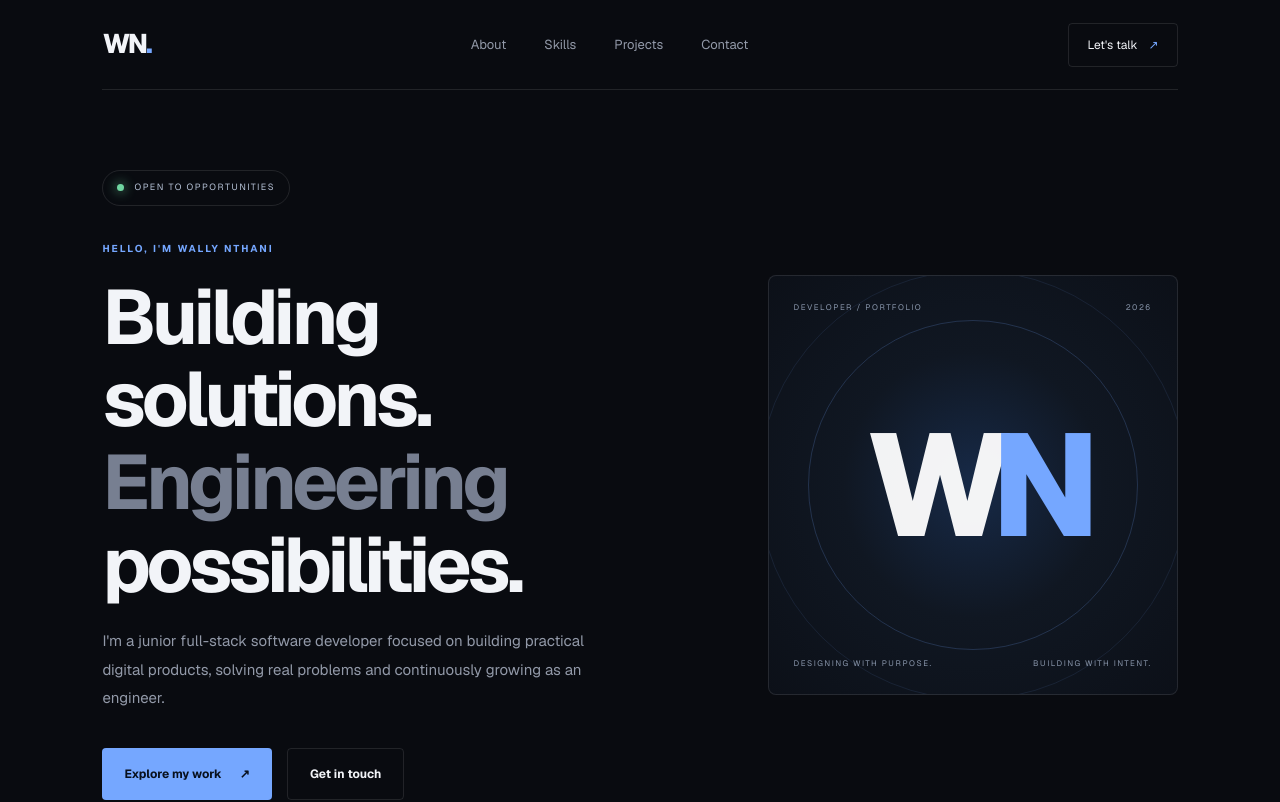
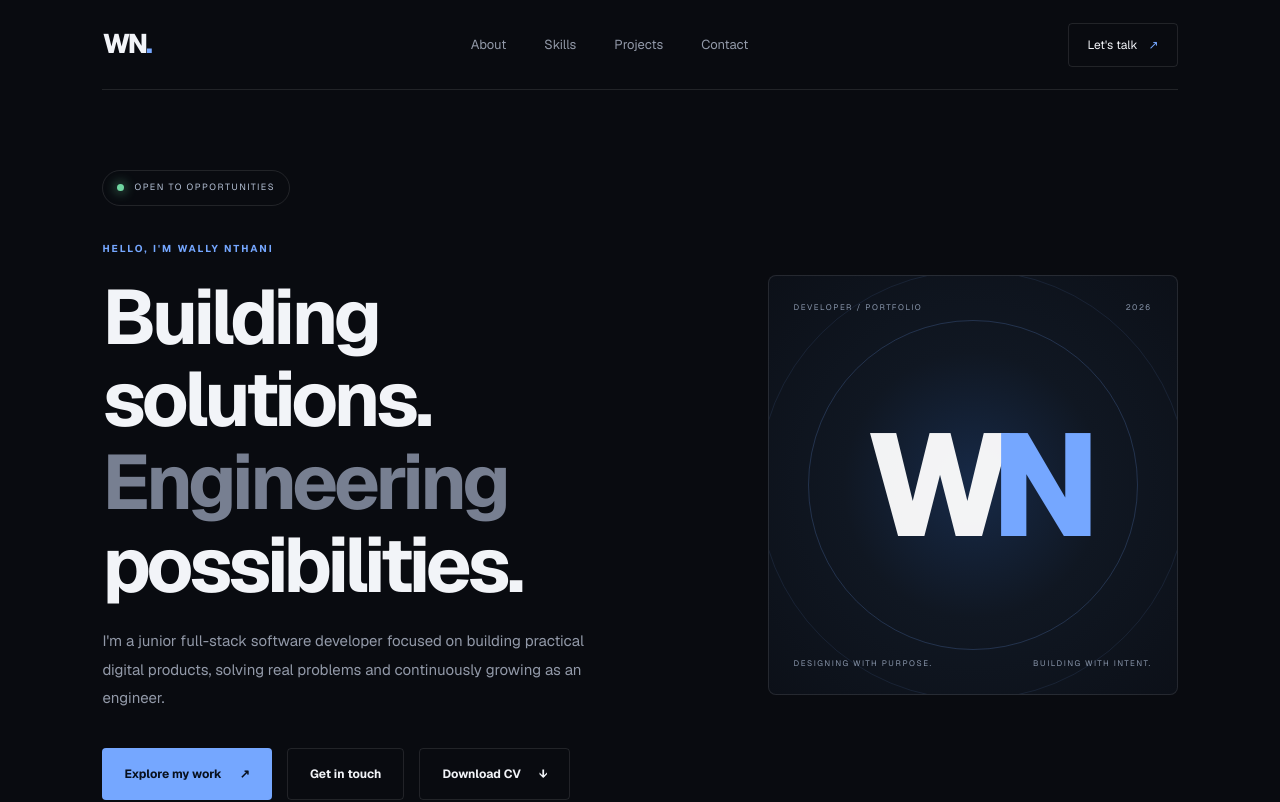
Before and after one commit to pantherfx97-RSA/wally-portfolio, a Next.js app: page / in a window 1280 px wide. Shown: the top 802 px of the page. Built offline with nearby package versions, Linux system fonts and the light colour scheme.

Commit message:
Add downloadable developer CV

```diff
--- a/src/app/page.tsx
+++ b/src/app/page.tsx
@@ -54,6 +54,13 @@ export default function Home() {
               Explore my work <span>↗</span>
             </a>
             <a className="button-secondary" href="#contact">Get in touch</a>
+            <a
+              className="button-secondary"
+              href="/Wally_Nthani_CV.pdf"
+              download="Wally_Nthani_CV.pdf"
+            >
+              Download CV <span aria-hidden="true">&#8595;</span>
+            </a>
           </div>
         </div>
 
```
Also changed, not shown: 1 other file (tests, documents, lock files or other folders).
